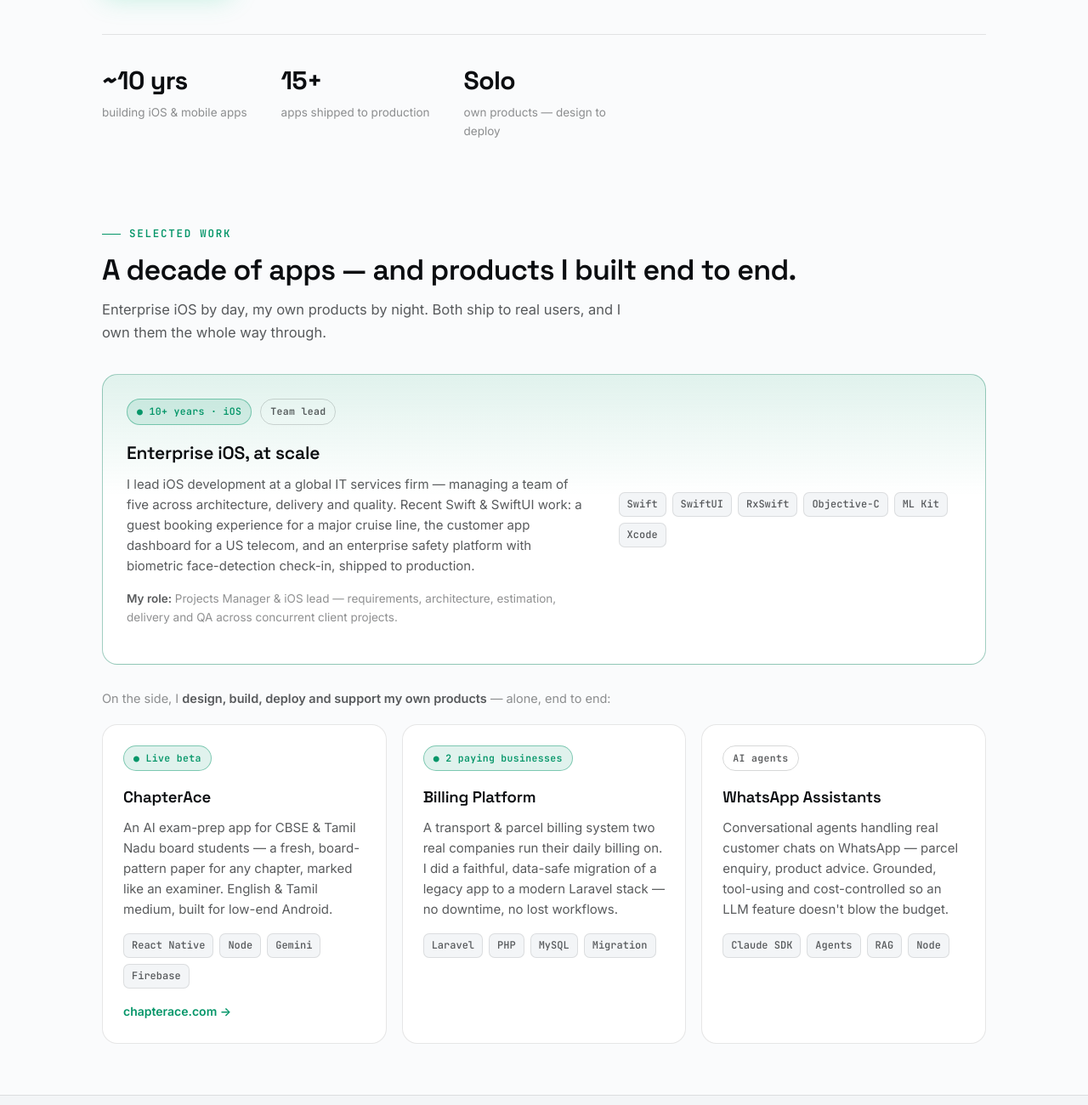
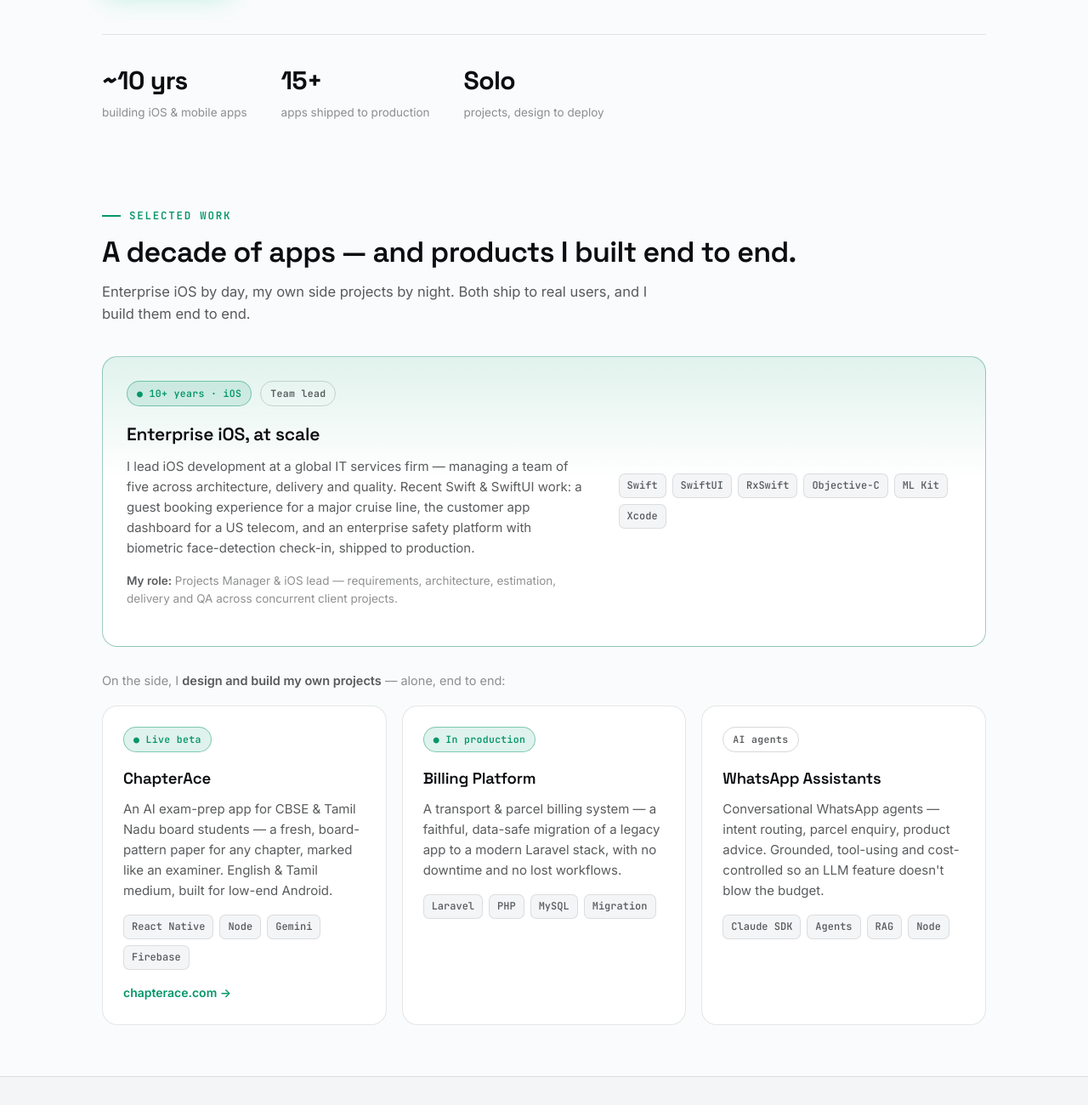
Before and after one commit to Iniyarajan/iniyarajan-site, a plain HTML site: page index.html in a window 1280 px wide. Shown: the part 660-1960 px from the top of the page at 85% size. Drawn offline with Linux system fonts and the light colour scheme.

Commit message:
Reframe side-project language: 'built it' instead of 'paying businesses'

```diff
--- a/index.html
+++ b/index.html
@@ -207,14 +207,14 @@
   <div class="metrics">
     <div class="metric"><div class="n">~10 yrs</div><div class="l">building iOS &amp; mobile apps</div></div>
     <div class="metric"><div class="n">15+</div><div class="l">apps shipped to production</div></div>
-    <div class="metric"><div class="n">Solo</div><div class="l">own products — design to deploy</div></div>
+    <div class="metric"><div class="n">Solo</div><div class="l">projects, design to deploy</div></div>
   </div>
 </div></header>
 
 <section id="work"><div class="wrap">
   <div class="eyebrow reveal">Selected work</div>
   <h2 class="reveal">A decade of apps — and products I built end to end.</h2>
-  <p class="sec-lead reveal">Enterprise iOS by day, my own products by night. Both ship to real users, and I own them the whole way through.</p>
+  <p class="sec-lead reveal">Enterprise iOS by day, my own side projects by night. Both ship to real users, and I build them end to end.</p>
 
   <article class="card feat reveal">
     <div class="inner">
@@ -237,7 +237,7 @@
     </div>
   </article>
 
-  <p class="indie-label reveal">On the side, I <b>design, build, deploy and support my own products</b> — alone, end to end:</p>
+  <p class="indie-label reveal">On the side, I <b>design and build my own projects</b> — alone, end to end:</p>
 
   <div class="work3">
     <article class="card reveal">
@@ -252,9 +252,9 @@
     </article>
 
     <article class="card reveal">
-      <div class="top"><span class="tag live">● 2 paying businesses</span></div>
+      <div class="top"><span class="tag live">● In production</span></div>
       <h3>Billing Platform</h3>
-      <p>A transport &amp; parcel billing system two real companies run their daily billing on. I did a faithful, data-safe migration of a legacy app to a modern Laravel stack — no downtime, no lost workflows.</p>
+      <p>A transport &amp; parcel billing system — a faithful, data-safe migration of a legacy app to a modern Laravel stack, with no downtime and no lost workflows.</p>
       <div class="stack">
         <span class="chip">Laravel</span><span class="chip">PHP</span>
         <span class="chip">MySQL</span><span class="chip">Migration</span>
@@ -264,7 +264,7 @@
     <article class="card reveal">
       <div class="top"><span class="tag">AI agents</span></div>
       <h3>WhatsApp Assistants</h3>
-      <p>Conversational agents handling real customer chats on WhatsApp — parcel enquiry, product advice. Grounded, tool-using and cost-controlled so an LLM feature doesn't blow the budget.</p>
+      <p>Conversational WhatsApp agents — intent routing, parcel enquiry, product advice. Grounded, tool-using and cost-controlled so an LLM feature doesn't blow the budget.</p>
       <div class="stack">
         <span class="chip">Claude SDK</span><span class="chip">Agents</span>
         <span class="chip">RAG</span><span class="chip">Node</span>
@@ -303,7 +303,7 @@
       <div class="eyebrow reveal">About</div>
       <h2 class="reveal">A decade of shipping — and I still build the whole thing.</h2>
       <p class="reveal">I've spent about ten years building iOS and mobile apps — most of it leading teams and owning delivery, for enterprise clients with real users and real deadlines. Swift and SwiftUI are home; I've shipped everything from guest-booking flows to biometric check-in.</p>
-      <p class="reveal">What's rarer: I also ship <b>complete products on my own</b> — the app, the backend, the infrastructure and the AI. I design it, build it, deploy it, and I'm still there when a customer hits a problem. That's the part most engineers skip, and it's the part that matters.</p>
+      <p class="reveal">What's rarer: I also build <b>complete projects on my own</b> — the app, the backend, the infrastructure and the AI. I design it, build it, deploy it, and I'm still there when something breaks in production. That's the part most engineers skip, and it's the part that matters.</p>
       <p class="reveal">I build with AI-assisted workflows every day, and I build for the Indian market I know well — regional languages, UPI, education, and devices that aren't flagships. If you need someone to lead mobile work or own a product start to finish, let's talk.</p>
     </div>
     <div class="stackbox reveal">
```
